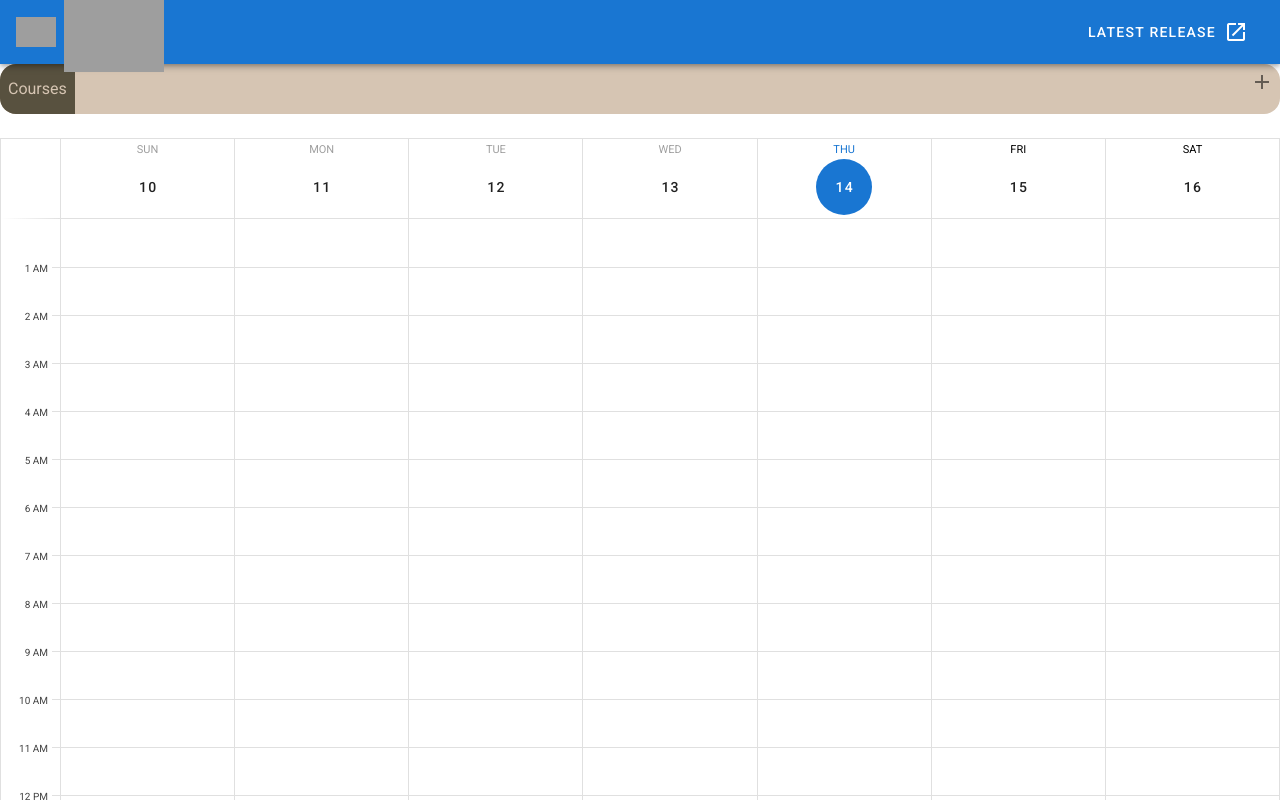
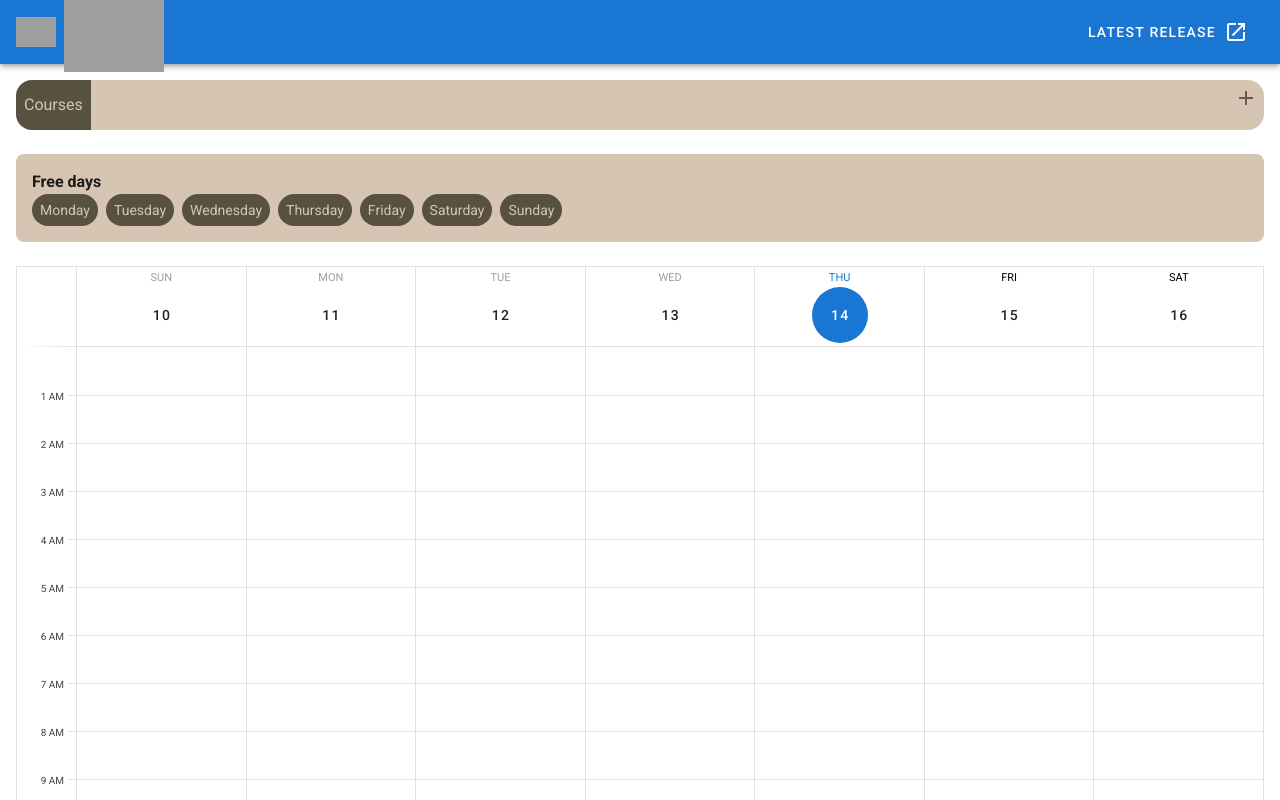
Before and after one commit to armirza96/SOEN-357-Course-Scheduler, a Vue app in the folder course-scheduler/: page / in a window 1280 px wide. Shown: the top 800 px of the page. Built offline with nearby package versions, Linux system fonts and the light colour scheme; grey boxes are pictures that could not be loaded.

Commit message:
Finished "Free days" ui
Finished the freedays part of the UI. Now just need to make the pills white on free days.

```diff
--- a/course-scheduler/src/components/HelloWorld.vue
+++ b/course-scheduler/src/components/HelloWorld.vue
@@ -1,5 +1,5 @@
 <template>
-<div>
+<div class="pa-4">
  <v-row>
     <v-col>
       <div class="rounded-l-xl rounded-r-xl " style="height: 50px; background-color: #d6c5b3; overflow: hidden;">
@@ -7,8 +7,8 @@
           Courses
         </span>
 
-        <span v-for="course in courses" :key="course.courseName" style="height: 100%; width: fit-content; color: #58513f" class="d-inline-flex align-center pa-2">
-          {{course.courseName}} |
+        <span v-for="course in courses" :key="course.courseName" style="height: 100%; width: fit-content; color: #58513f; border-right: 1px solid #58513f;font-weight: bold;" class="d-inline-flex align-center pa-2">
+          {{course.courseName}}
         </span>
         <v-btn icon color="light-brown" class="float-right pa-2 mx-auto my-auto d-inline-flex align-center h-100" @click="changeState(true)">
           <v-icon>mdi-plus</v-icon>
@@ -163,6 +163,18 @@
             </v-col>
           </v-row>
       </div>
+    </v-col>
+  </v-row>
+
+  <v-row>
+    <v-col>
+      <div style="background-color: #d6c5b3;" class="pa-4 rounded-lg">
+        <h4>Free days </h4>
+        <v-chip v-for="day in daysItems" :key="day" class="sched-chip pa-2 mr-2">
+              {{day}}
+        </v-chip>
+      </div>
+
     </v-col>
   </v-row>
 
@@ -468,12 +480,18 @@
   &:hover::after {
     display: block;
   }
+}
+  // .v-picker.v-card {
+  //   // this aint working for some add reason.
+  //   // date pickers are massive idk why
+  //   width: 48% !important;
+  //   max-width: 48% !important;
+  //   overflow: hidden;
+  // }
 
-  .v-picker .v-card {
-    // this aint working for some add reason.
-    // date pickers are massive idk why
-    width: 50% !important;
-    max-width: 50% !important;
+  .sched-chip {
+    background-color: #58513f !important;
+    color: #d6c5b3 !important;
   }
-}
+
 </style>
```
